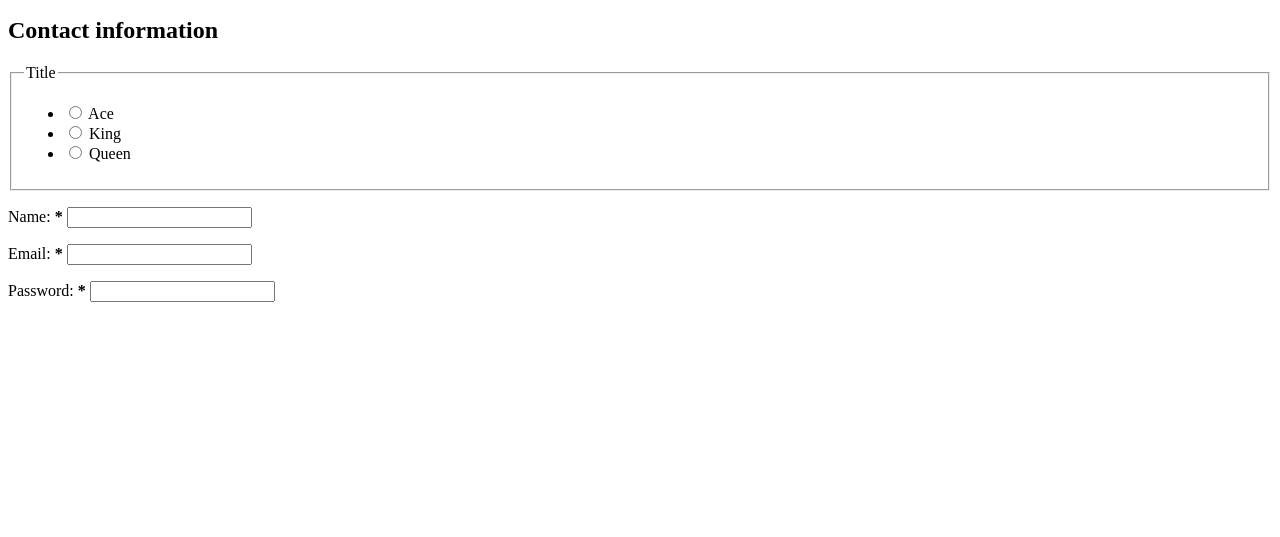
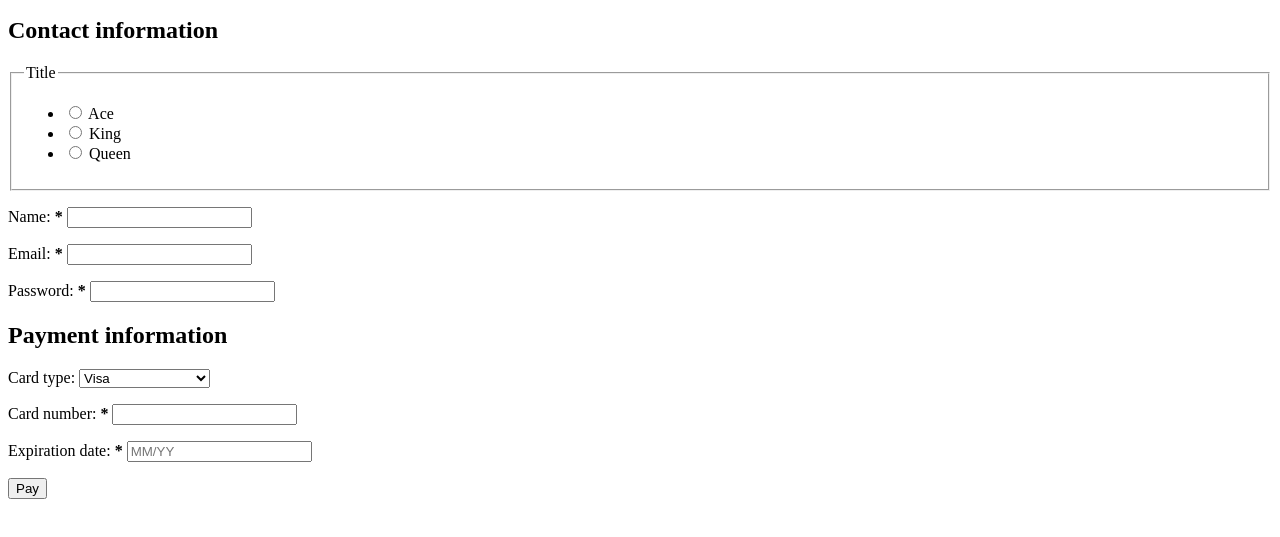
Before and after one commit to Ha0177/mdn-form-exercise, a plain HTML site: page index (1).html in a window 1280 px wide. Shown: the part 135-672 px from the top of the page. Drawn offline with Linux system fonts and the light colour scheme.

Commit message:
Finish second form

```diff
--- a/index (1).html
+++ b/index (1).html
@@ -48,15 +48,53 @@
             <label for="mail">
               <span>Email: </span>
               <strong><span aria-label="required">*</span></strong>
-              <input type="email" name="user-mail" id="mail" required>
             </label>
+            <input type="email" name="user-mail" id="mail" required>
           </p>
           <p>
             <label for="password">
               <span>Password: </span>
               <strong><span aria-label="required">*</span></strong>
-              <input type="password" name="user-password" id="password" required>
             </label>
+            <input type="password" name="user-password" id="password" required>
+          </p>
+        </section>
+        <section>
+          <h2>Payment information</h2>
+          <p>
+            <label for="card">
+              <span>Card type:</span>
+            </label>
+            <select name="user-card" id="card">
+              <option value="visa">Visa</option>
+              <option value="mc">Mastercard</option>
+              <option value="amex">American Express</option>
+            </select>
+          </p>
+          <p>
+            <label for="number">
+              <span>Card number:</span>
+              <strong><span aria-label="required">*</span></strong>
+            </label>
+            <input type="tel" name="card-number" id="number" required>
+          </p>
+          <p>
+            <label for="expiration">
+              <span>Expiration date:</span>
+              <strong><span aria-label="required">*</span></strong>
+            </label>
+            <input
+            type="text"
+            id="expiration"
+            name="expiration"
+            required
+            placeholder="MM/YY"
+            pattern="^(0[1-9]|1[0-2])\/([0-9]{2})$">
+          </p>
+        </section>
+        <section>
+          <p>
+            <button type="submit">Pay</button>
           </p>
         </section>
       </p>
```
